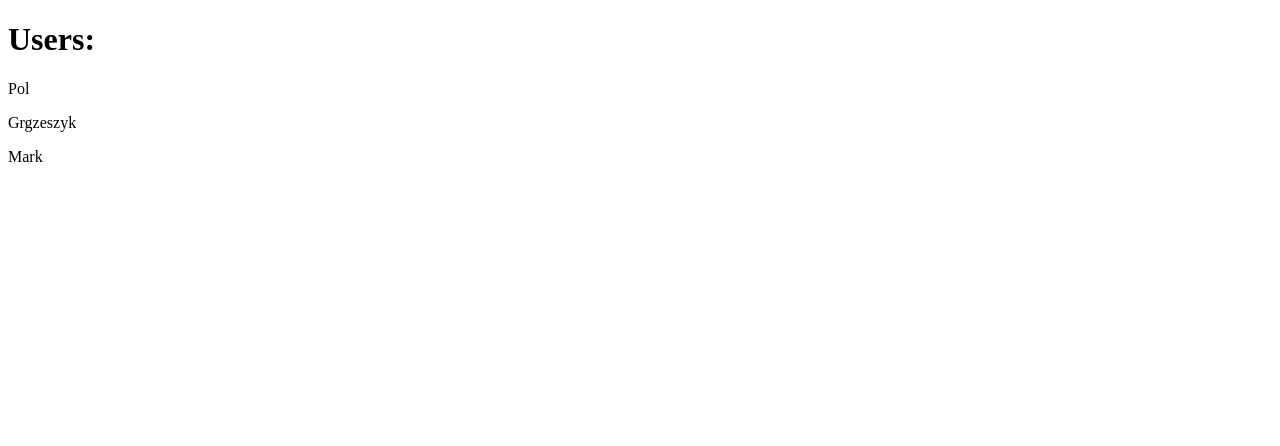
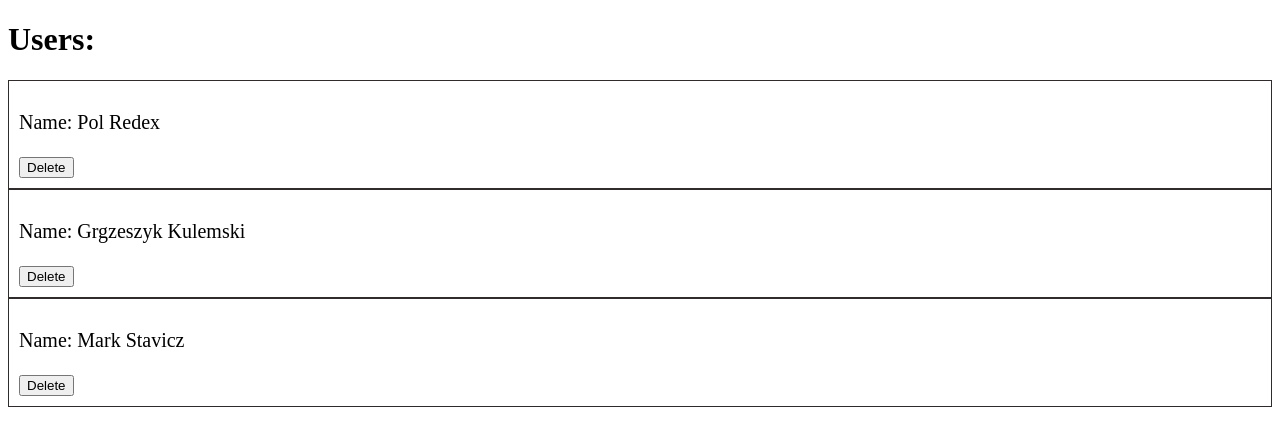
Before and after one commit to yaroslav2016/react-test, a React (Create React App) app: page / in a window 1280 px wide. Shown: the top 446 px of the page. Built offline with nearby package versions, Linux system fonts and the light colour scheme.

Commit message:
style and class

```diff
--- a/src/components/App.js
+++ b/src/components/App.js
@@ -1,19 +1,22 @@
 import React from "react";
 import Todo from "./Todo/Todo";
 
-const user1 = "Pol";
-const user2 =  "Grgzeszyk";
-const user3 = "Mark";
-
+const users = [
+    {id:1, number:"1", name: "Pol Redex"},
+    {id:2, number:"2", name: "Grgzeszyk Kulemski"},
+    {id:3, number:"3",name: "Mark Stavicz"}
+]
 
 class App extends React.Component {
     render() {
         return (
         <div>
             <h1>Users:</h1>
-            <Todo name={user1} />
-            <Todo name={user2} />
-            <Todo name={user3} />
+
+            {users.map((elem) =>{
+                return <Todo key={elem.id} name={elem.name}/>
+            })
+            }
         </div>
         );
     }
--- /dev/null
+++ b/src/components/Todo/Todo.css
@@ -0,0 +1,5 @@
+div.todo{
+    border: 1px solid rgb(49, 44, 44);
+    padding: 10px;
+    font-size: 20px;
+}
--- a/src/components/Todo/Todo.js
+++ b/src/components/Todo/Todo.js
@@ -1,7 +1,16 @@
 import React from "react";
+import "./Todo.css"
 
-const Todo = (props) => {
-return <p>{props.name}</p>
+class Todo extends React.Component {
+    render() {
+        return(
+            <div className="todo">
+                <p>Name: {this.props.name}</p>
+                <button>Delete</button>
+            </div>
+        )
+    }
 }
 
+
 export default Todo;
```
